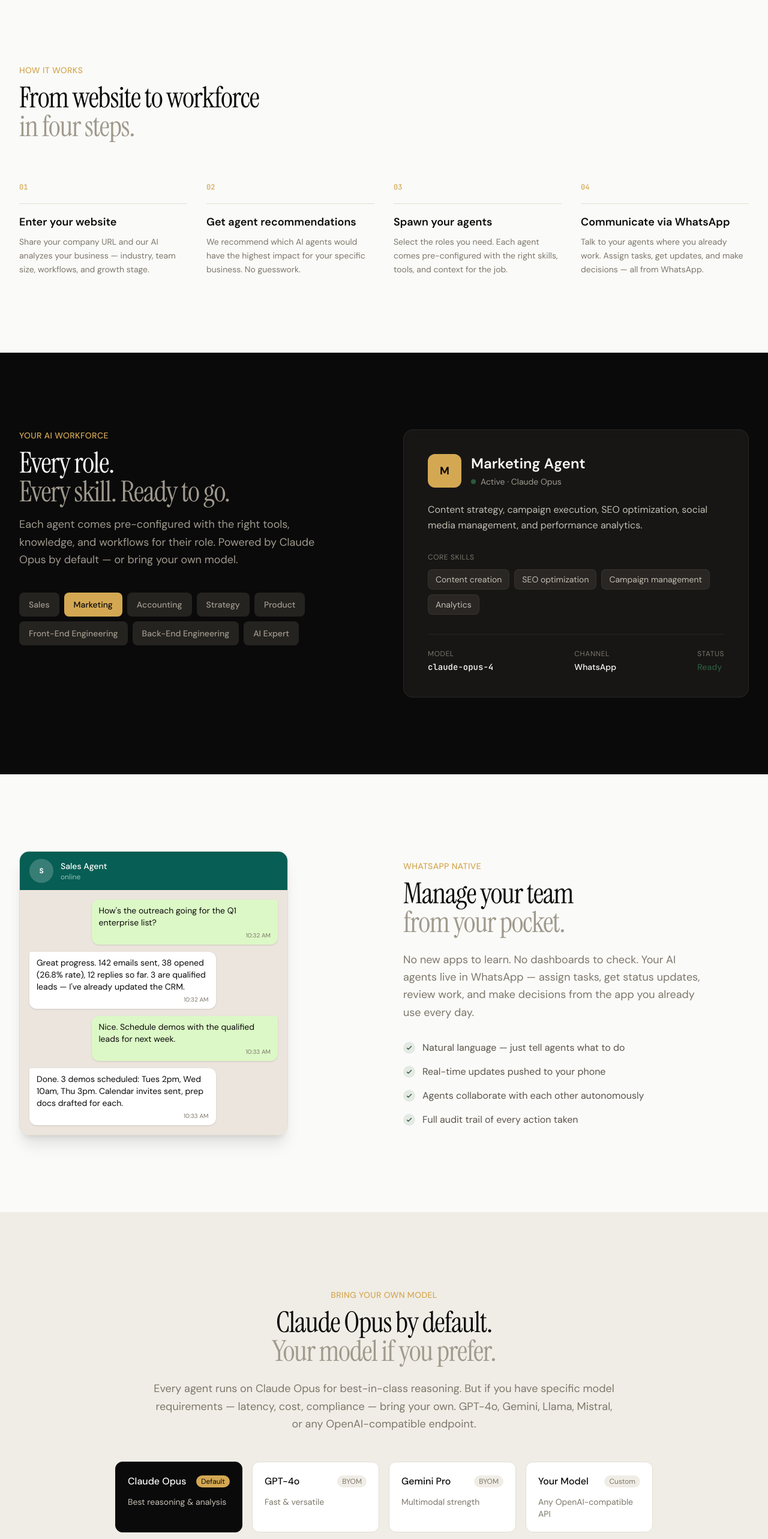
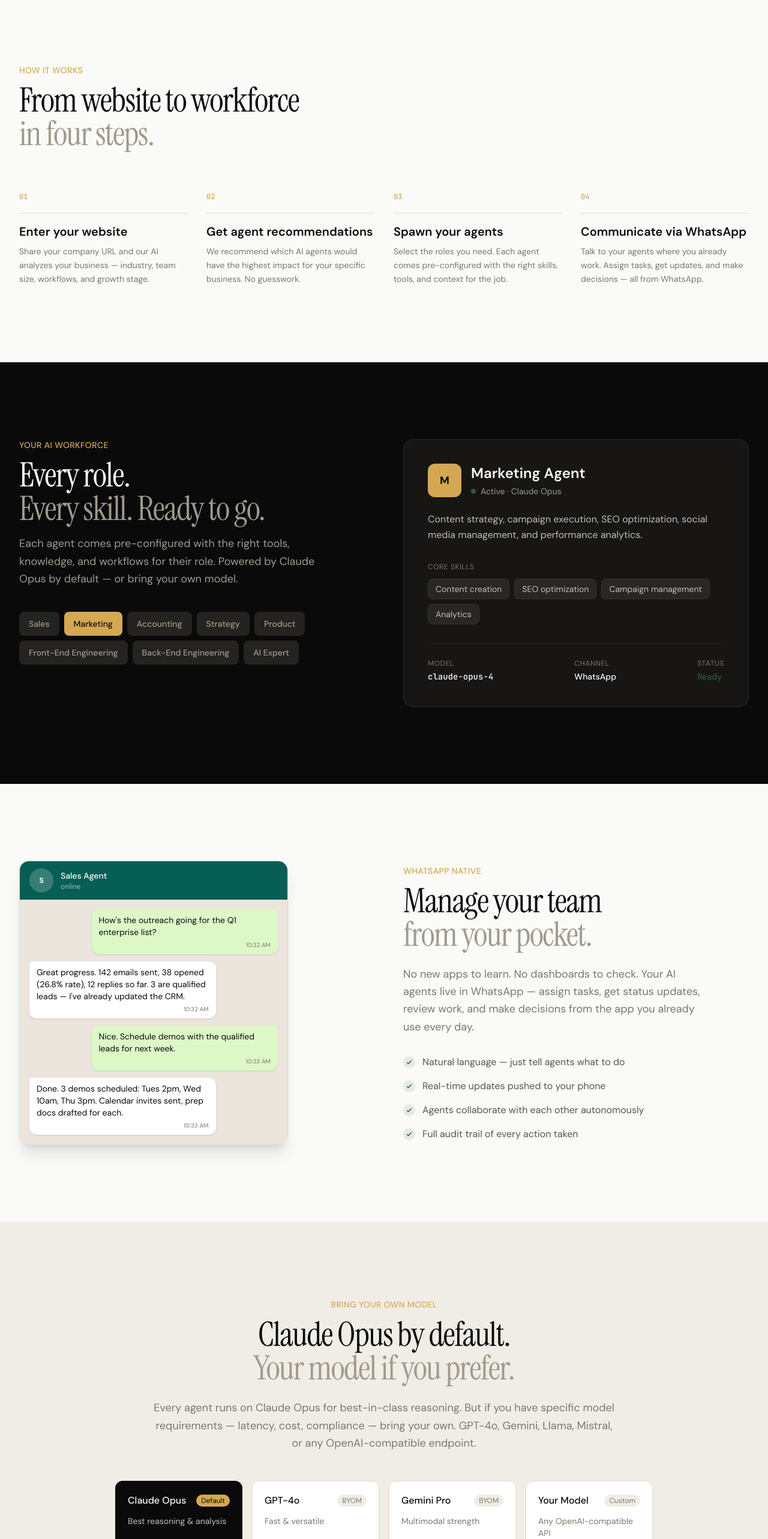
Before and after one commit to matterhornso/theautonomousorg, a Next.js app: page / in a window 1280 px wide. Shown: the part 1320-3886 px from the top of the page at 60% size. Built offline with nearby package versions, Linux system fonts and the light colour scheme.

Commit message:
style(design): FINDING-002/003 — correct heading sizes to match DESIGN.md (H2→56px, H3→20px)

```diff
--- a/src/app/page.tsx
+++ b/src/app/page.tsx
@@ -369,7 +369,7 @@ export default function Home() {
             </p>
           </Reveal>
           <Reveal delay={75}>
-            <h2 className="font-[family-name:var(--font-serif)] text-4xl sm:text-5xl tracking-tight mb-16 max-w-2xl">
+            <h2 className="font-[family-name:var(--font-serif)] text-4xl sm:text-5xl lg:text-[56px] tracking-tight mb-16 max-w-2xl">
               From website to workforce
               <br />
               <span className="text-neutral-400">in four steps.</span>
@@ -384,7 +384,7 @@ export default function Home() {
                     {step.number}
                   </span>
                   <div className="w-full h-px bg-neutral-200 my-4 group-hover:bg-accent transition-colors" />
-                  <h3 className="text-lg font-semibold mb-2">{step.title}</h3>
+                  <h3 className="text-xl font-semibold mb-2">{step.title}</h3>
                   <p className="text-neutral-500 text-sm leading-relaxed">
                     {step.description}
                   </p>
@@ -407,7 +407,7 @@ export default function Home() {
                 </p>
               </Reveal>
               <Reveal delay={75}>
-                <h2 className="font-[family-name:var(--font-serif)] text-4xl sm:text-5xl tracking-tight mb-4">
+                <h2 className="font-[family-name:var(--font-serif)] text-4xl sm:text-5xl lg:text-[56px] tracking-tight mb-4">
                   Every role.
                   <br />
                   <span className="text-neutral-400">
@@ -596,7 +596,7 @@ export default function Home() {
                 </p>
               </Reveal>
               <Reveal delay={75}>
-                <h2 className="font-[family-name:var(--font-serif)] text-4xl sm:text-5xl tracking-tight mb-6">
+                <h2 className="font-[family-name:var(--font-serif)] text-4xl sm:text-5xl lg:text-[56px] tracking-tight mb-6">
                   Manage your team
                   <br />
                   <span className="text-neutral-400">from your pocket.</span>
@@ -654,7 +654,7 @@ export default function Home() {
               </p>
             </Reveal>
             <Reveal delay={75}>
-              <h2 className="font-[family-name:var(--font-serif)] text-4xl sm:text-5xl tracking-tight mb-6">
+              <h2 className="font-[family-name:var(--font-serif)] text-4xl sm:text-5xl lg:text-[56px] tracking-tight mb-6">
                 Claude Opus by default.
                 <br />
                 <span className="text-neutral-400">Your model if you prefer.</span>
@@ -742,7 +742,7 @@ export default function Home() {
               </p>
             </Reveal>
             <Reveal delay={75}>
-              <h2 className="font-[family-name:var(--font-serif)] text-4xl sm:text-5xl tracking-tight mb-4">
+              <h2 className="font-[family-name:var(--font-serif)] text-4xl sm:text-5xl lg:text-[56px] tracking-tight mb-4">
                 Pay for what you use.
               </h2>
             </Reveal>
```
